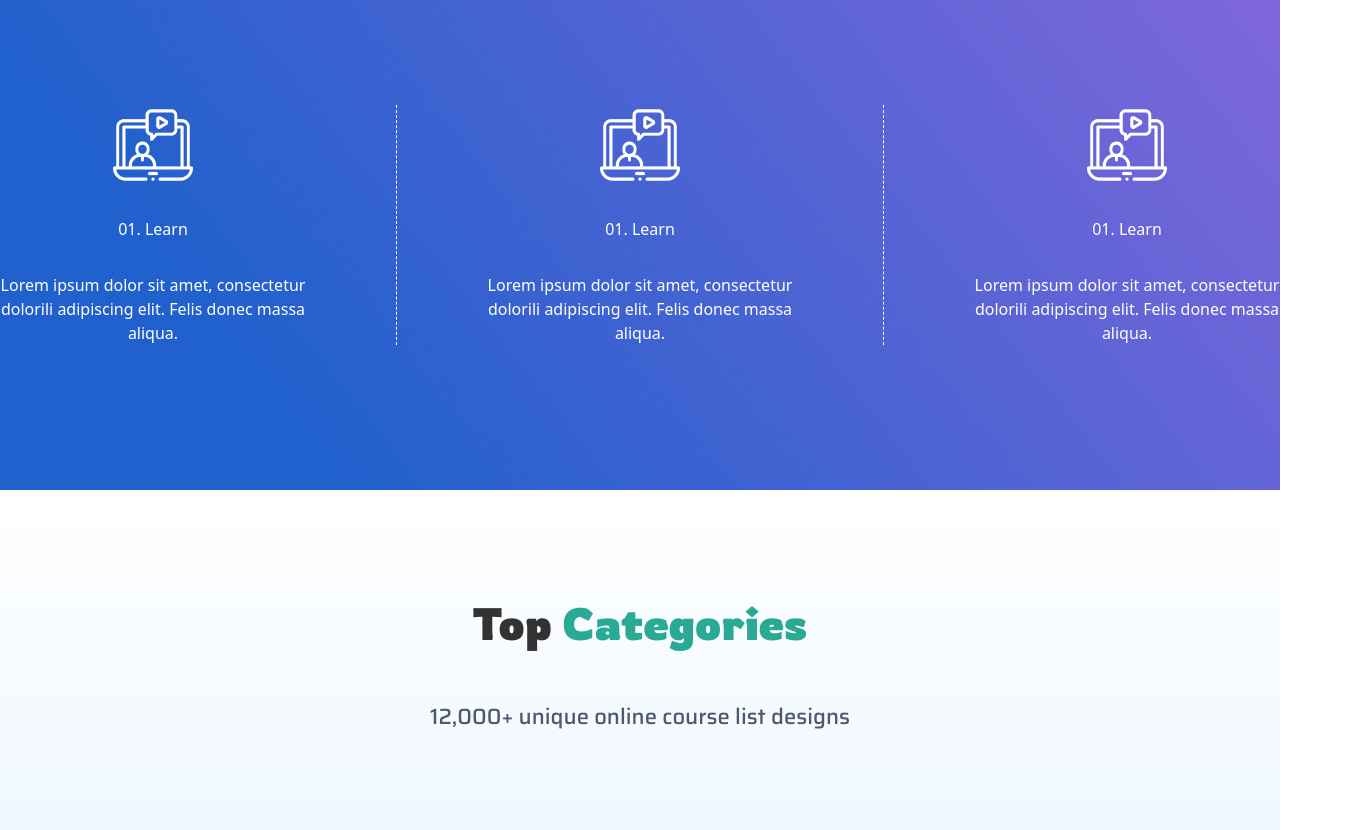
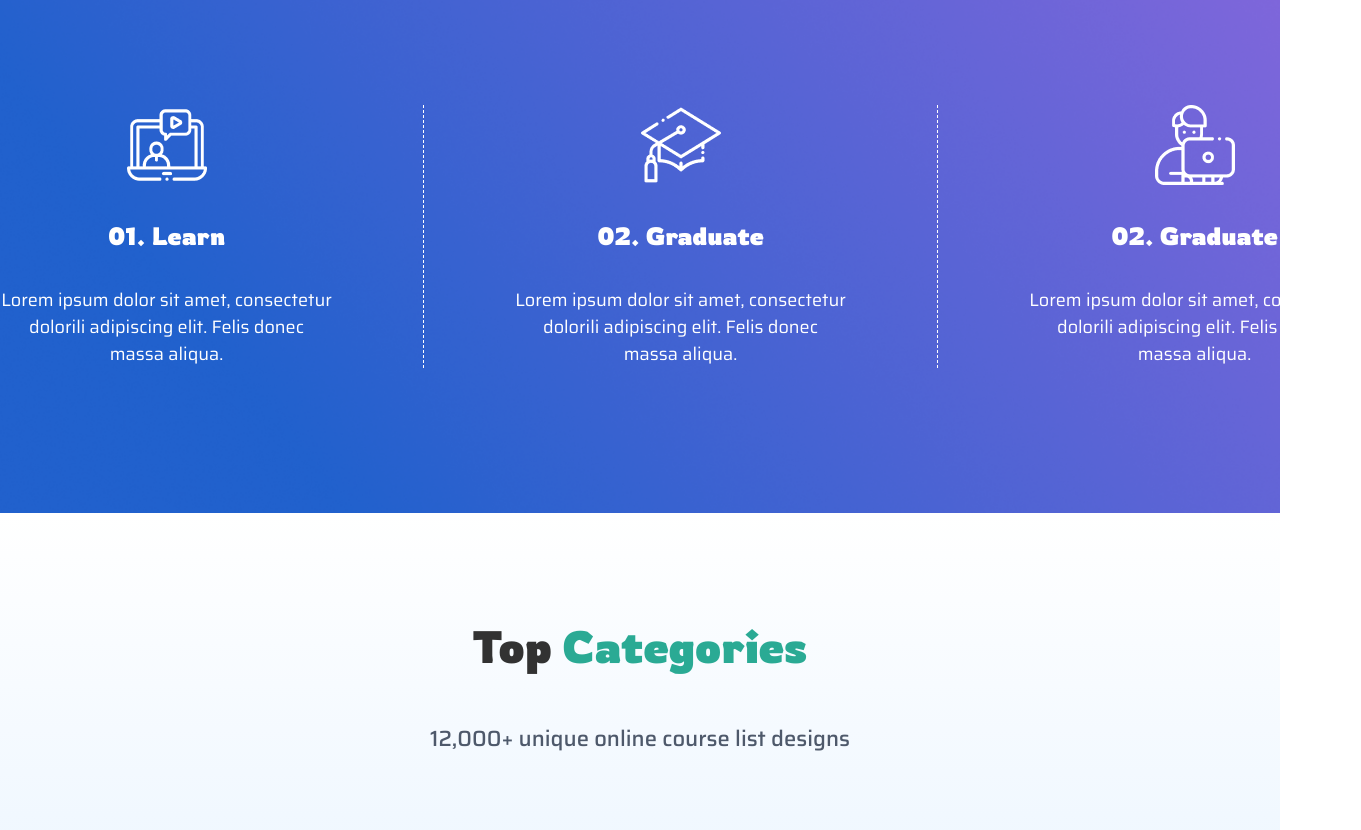
Before and after one commit to mdjaberdev/edujarr, a website: page index.html in a window 1280 px wide. Shown: the part 3178-4008 px from the top of the page, 1361 px wide, since content can reach past the window. Drawn offline with Linux system fonts and the light colour scheme.

Commit message:
Learn Section Done

```diff
--- a/index.html
+++ b/index.html
@@ -346,29 +346,40 @@
           </p>
         </div>
         <div class="flex gap-x-[90px] mt-27">
+          <!-- One  -->
           <div
             class="text-center text-white border-r border-white border-dashed pr-[90px]"
           >
-            <img src="src/assets/learnOne.png" alt="" class="mx-auto"/>
-            <h5 class="my-8">01. Learn</h5>
+            <img src="src/assets/learnOne.png" alt="" class="mx-auto" />
+            <h5 class="my-8 text-[25px] font-bold font-rowdies">01. Learn</h5>
+            <p class="text-lg font-saira w-[333px] leading-[27px]">
               Lorem ipsum dolor sit amet, consectetur dolorili adipiscing elit.
               Felis donec massa aliqua.
+            </p>
           </div>
+          <!-- Two  -->
           <div
             class="text-center text-white border-r border-white border-dashed pr-[90px]"
           >
-            <img src="src/assets/learnOne.png" alt="" class="mx-auto"/>
-            <h5 class="my-8">01. Learn</h5>
+            <img src="src/assets/learnTwo.png" alt="" class="mx-auto" />
+            <h5 class="my-8 text-[25px] font-bold font-rowdies">
+              02. Graduate
+            </h5>
+            <p class="text-lg font-saira w-[333px] leading-[27px]">
               Lorem ipsum dolor sit amet, consectetur dolorili adipiscing elit.
               Felis donec massa aliqua.
+            </p>
           </div>
-          <div
-            class="text-center text-white"
-          >
-            <img src="src/assets/learnOne.png" alt="" class="mx-auto"/>
-            <h5 class="my-8">01. Learn</h5>
+          <!-- Three  -->
+          <div class="text-center text-white">
+            <img src="src/assets/learnThree.png" alt="" class="mx-auto" />
+            <h5 class="my-8 text-[25px] font-bold font-rowdies">
+              02. Graduate
+            </h5>
+            <p class="text-lg font-saira w-[333px] leading-[27px]">
               Lorem ipsum dolor sit amet, consectetur dolorili adipiscing elit.
               Felis donec massa aliqua.
+            </p>
           </div>
         </div>
       </div>
```
Also changed, not shown: src/output.css. Lines whose indentation alone changed are shown as unchanged.
